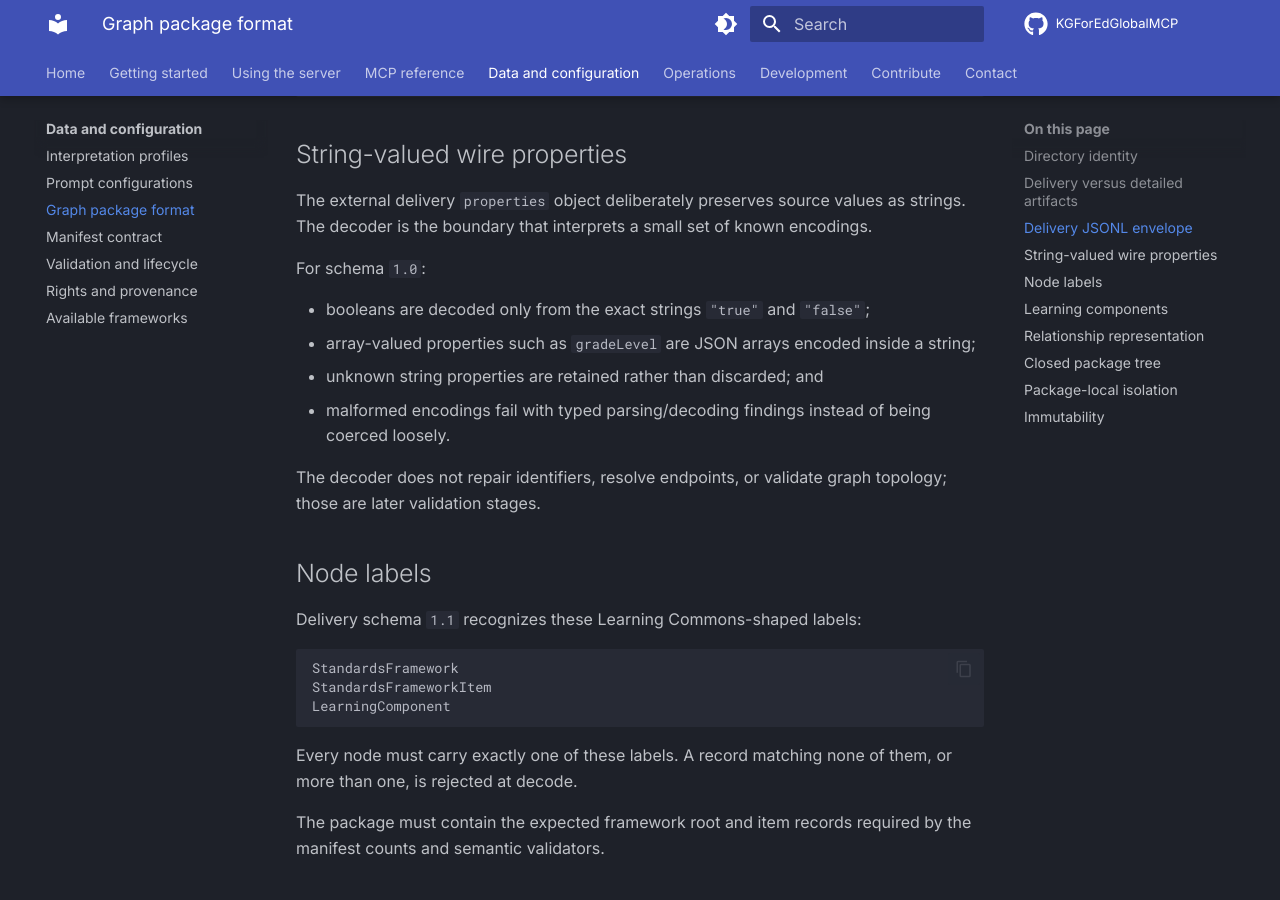
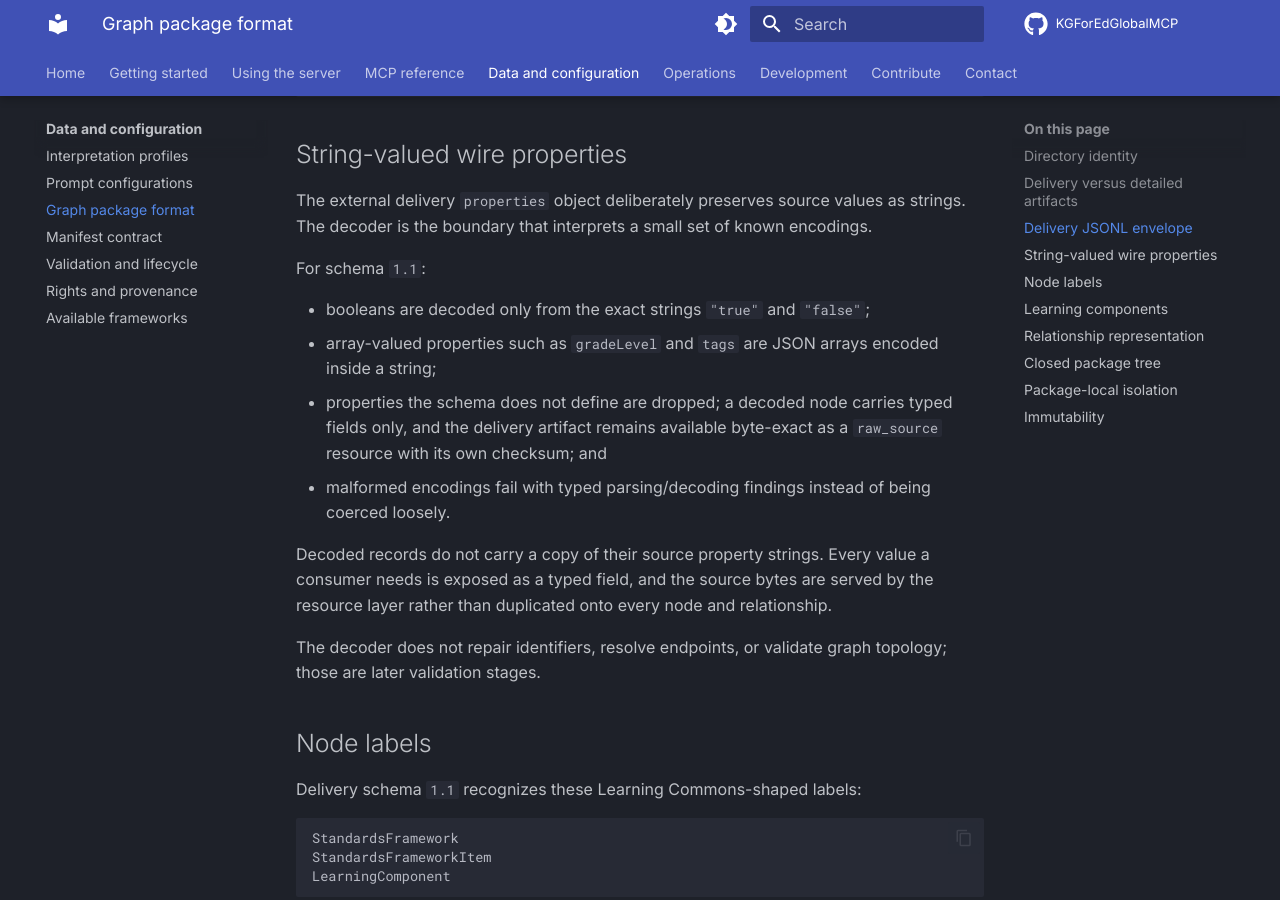
Before and after one commit to IDinsight/KGForEdGlobalMCP, an MkDocs documentation site: the page built from docs/data/graph-packages.md, in a window 1280 px wide and 900 px high, scrolled down 2143 px. Built offline with MkDocs 1.6.1 and Material for MkDocs 9.7.7, drawn with Linux system fonts in a browser that asks for light colours; comment, search, counter and statistics services are not loaded.

Commit message:
refactor: drop unread raw delivery properties from graph records

```diff
--- a/docs/data/graph-packages.md
+++ b/docs/data/graph-packages.md
@@ -54,7 +54,7 @@ The server's primary graph runtime is built from the manifest-declared `nodes` a
 
 ## Delivery JSONL envelope
 
-Delivery schema version `1.0` uses one JSON object per physical line.
+Delivery schema version `1.1` uses one JSON object per physical line.
 
 A node record has this outer shape:
 
@@ -99,13 +99,20 @@ relationship properties:
 The external delivery `properties` object deliberately preserves source values as
 strings. The decoder is the boundary that interprets a small set of known encodings.
 
-For schema `1.0`:
+For schema `1.1`:
 
 - booleans are decoded only from the exact strings `"true"` and `"false"`;
-- array-valued properties such as `gradeLevel` are JSON arrays encoded inside a string;
-- unknown string properties are retained rather than discarded; and
+- array-valued properties such as `gradeLevel` and `tags` are JSON arrays encoded inside
+  a string;
+- properties the schema does not define are dropped; a decoded node carries typed fields
+  only, and the delivery artifact remains available byte-exact as a `raw_source`
+  resource with its own checksum; and
 - malformed encodings fail with typed parsing/decoding findings instead of being
   coerced loosely.
+
+Decoded records do not carry a copy of their source property strings. Every value a
+consumer needs is exposed as a typed field, and the source bytes are served by the
+resource layer rather than duplicated onto every node and relationship.
 
 The decoder does not repair identifiers, resolve endpoints, or validate graph topology;
 those are later validation stages.
```
Also changed, not shown: 3 other files.
